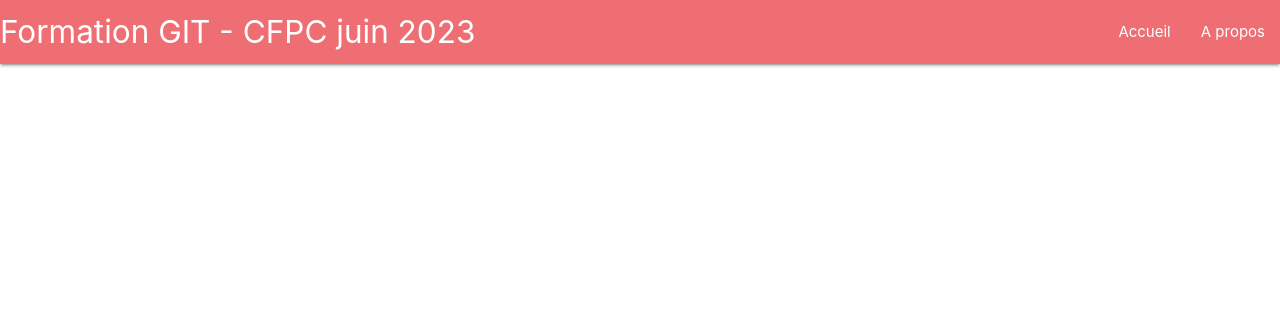
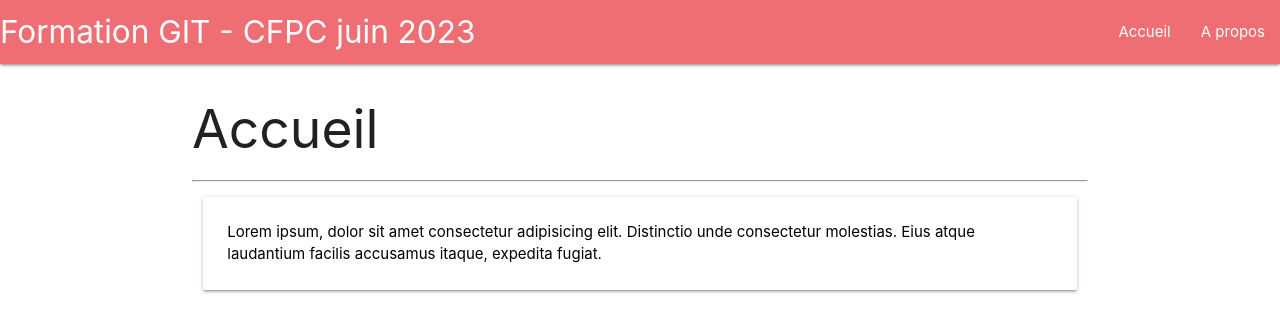
Before and after one commit to bibouechristian/git-cours-cfpc, a plain HTML site: page index.html in a window 1280 px wide. Drawn offline with Linux system fonts and the light colour scheme.

Commit message:
Mise en place du contenu de acuueil

```diff
--- a/index.html
+++ b/index.html
@@ -25,7 +25,23 @@
         </nav>
     </header>
     <main>
+       <div class="container">
+        <div class="content">
+            <h2>Accueil</h2>
+            <hr>
+            <div class="row">
 
+                <div class="col l12 m12 s12">
+                    <div class="card">
+                        <div class="card-content black-text">
+                           <span>Lorem ipsum, dolor sit amet consectetur adipisicing elit. Distinctio unde consectetur molestias. Eius atque laudantium facilis accusamus itaque, expedita fugiat.</span>
+                        </div>
+                    </div>
+                </div>
+
+            </div>
+        </div>
+       </div>
     </main>
     <footer>
 
```
